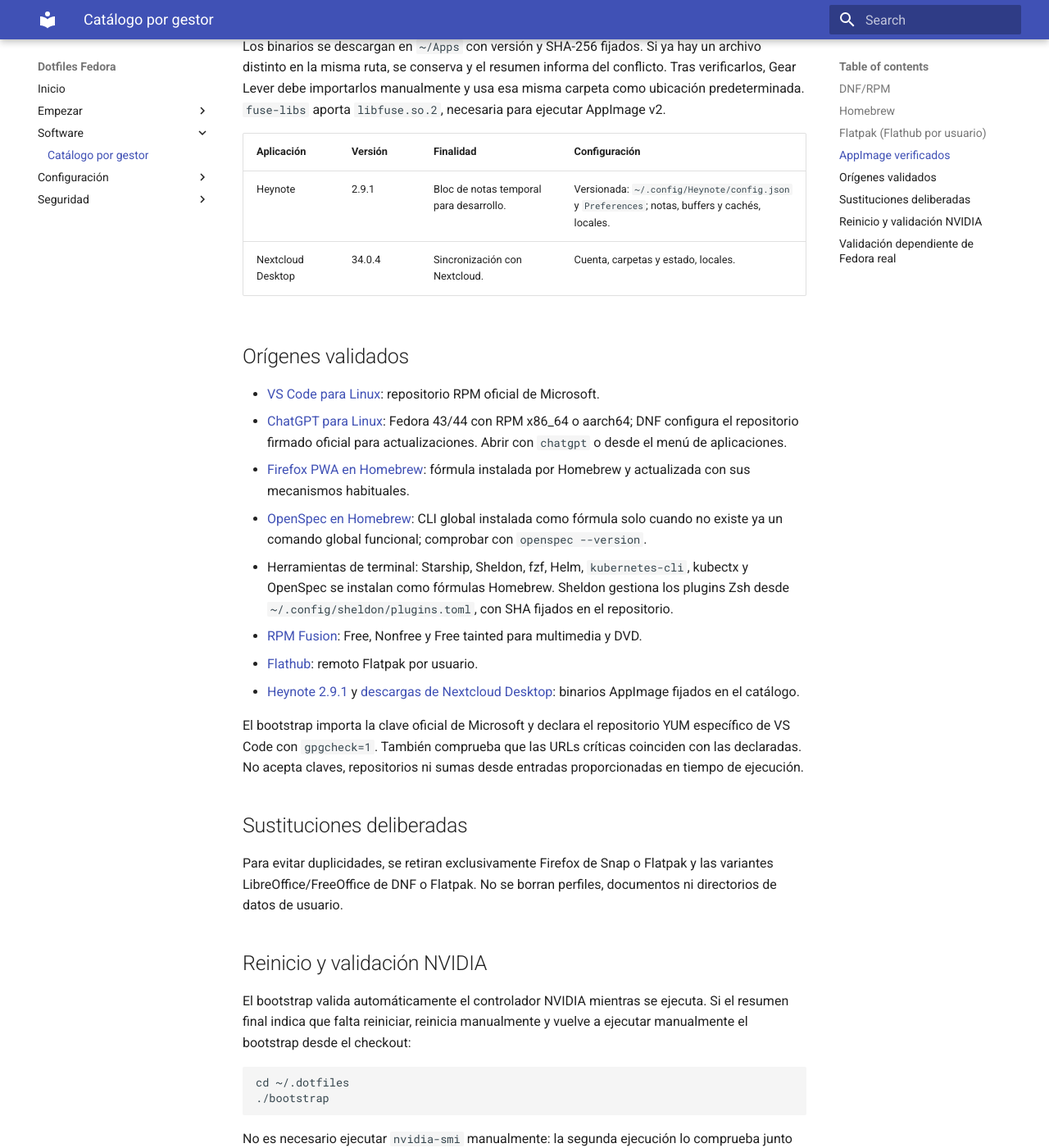
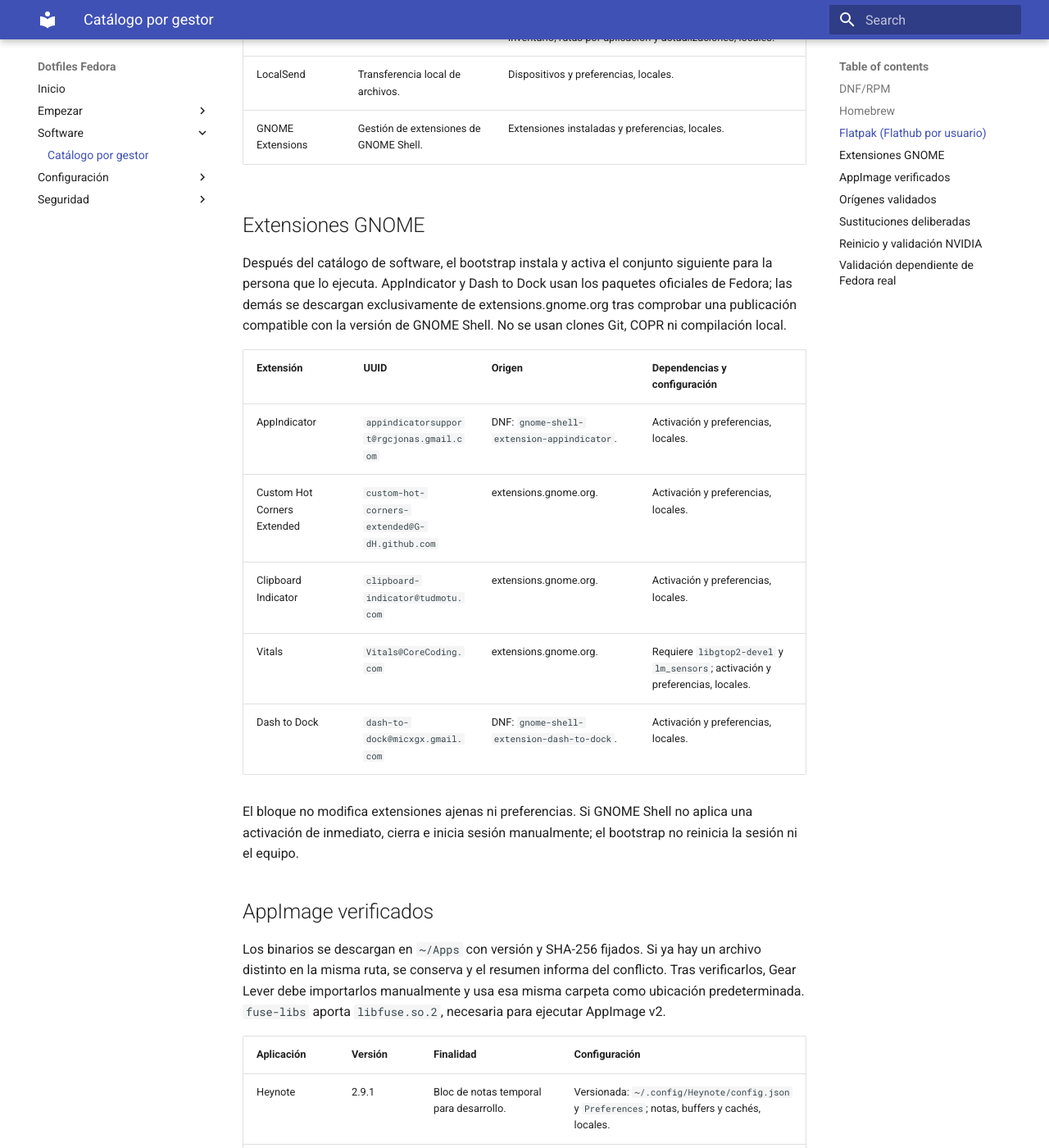
Before and after one commit to rdiezsj/dotfiles, an MkDocs documentation site: the page built from docs/catalogo-fedora.md, in a window 1280 px wide and 1400 px high, scrolled down 3515 px. Shown: the whole window at 82% size. Built offline with MkDocs 1.6.1 and Material for MkDocs 9.7.7, drawn with Linux system fonts in a browser that asks for light colours; some of the changed text lies outside the part shown.

Commit message:
feat: configura extensiones GNOME esenciales

```diff
--- a/docs/catalogo-fedora.md
+++ b/docs/catalogo-fedora.md
@@ -25,6 +25,10 @@
 | pipx | Instalación aislada de aplicaciones Python. | Local. |
 | Input Remapper | Remapeo de dispositivos; habilita su servicio de sistema. | Versionado: directorio completo `~/.config/input-remapper-2/`, incluido el perfil asociado a Logitech MX Master 3. |
 | fuse-libs | Biblioteca FUSE v2 para ejecutar AppImage v2. | Local. |
+| AppIndicator | Indicadores de aplicaciones para GNOME Shell. | Activación local de la extensión; preferencias, locales. |
+| Dash to Dock | Dock configurable para GNOME Shell. | Activación y preferencias, locales. |
+| libgtop2-devel | Biblioteca de métricas del sistema requerida por Vitals. | Local. |
+| lm_sensors | Lectura de sensores de hardware requerida por Vitals. | Local. |
 | msmtp | Cliente SMTP compatible con sendmail. | Versionada sin secretos: `~/.config/msmtp/config`. |
 | Flameshot | Capturas de pantalla. | Versionada: `~/.config/flameshot/flameshot.ini`. |
 | Visual Studio Code | Editor y entorno de desarrollo. | Local. |
@@ -80,6 +84,26 @@
 | LocalSend | Transferencia local de archivos. | Dispositivos y preferencias, locales. |
 | GNOME Extensions | Gestión de extensiones de GNOME Shell. | Extensiones instaladas y preferencias, locales. |
 
+## Extensiones GNOME
+
+Después del catálogo de software, el bootstrap instala y activa el conjunto
+siguiente para la persona que lo ejecuta. AppIndicator y Dash to Dock usan los
+paquetes oficiales de Fedora; las demás se descargan exclusivamente de
+extensions.gnome.org tras comprobar una publicación compatible con la versión
+de GNOME Shell. No se usan clones Git, COPR ni compilación local.
+
+| Extensión | UUID | Origen | Dependencias y configuración |
+| --- | --- | --- | --- |
+| AppIndicator | `appindicatorsupport@rgcjonas.gmail.com` | DNF: `gnome-shell-extension-appindicator`. | Activación y preferencias, locales. |
+| Custom Hot Corners Extended | `custom-hot-corners-extended@G-dH.github.com` | extensions.gnome.org. | Activación y preferencias, locales. |
+| Clipboard Indicator | `clipboard-indicator@tudmotu.com` | extensions.gnome.org. | Activación y preferencias, locales. |
+| Vitals | `Vitals@CoreCoding.com` | extensions.gnome.org. | Requiere `libgtop2-devel` y `lm_sensors`; activación y preferencias, locales. |
+| Dash to Dock | `dash-to-dock@micxgx.gmail.com` | DNF: `gnome-shell-extension-dash-to-dock`. | Activación y preferencias, locales. |
+
+El bloque no modifica extensiones ajenas ni preferencias. Si GNOME Shell no
+aplica una activación de inmediato, cierra e inicia sesión manualmente; el
+bootstrap no reinicia la sesión ni el equipo.
+
 ## AppImage verificados
 
 Los binarios se descargan en `~/Apps` con versión y SHA-256 fijados. Si ya hay
@@ -102,6 +126,7 @@
 - Herramientas de terminal: Starship, Sheldon, fzf, Helm, `kubernetes-cli`, kubectx y OpenSpec se instalan como fórmulas Homebrew. Sheldon gestiona los plugins Zsh desde `~/.config/sheldon/plugins.toml`, con SHA fijados en el repositorio.
 - [RPM Fusion](https://rpmfusion.org/): Free, Nonfree y Free tainted para multimedia y DVD.
 - [Flathub](https://flathub.org/): remoto Flatpak por usuario.
+- [Extensiones GNOME](https://extensions.gnome.org/): origen de las publicaciones compatibles de Custom Hot Corners Extended, Clipboard Indicator y Vitals.
 - [Heynote 2.9.1](https://github.com/heyman/heynote/releases/tag/v2.9.1) y [descargas de Nextcloud Desktop](https://download.nextcloud.com/desktop/releases/Linux/): binarios AppImage fijados en el catálogo.
 
 El bootstrap importa la clave oficial de Microsoft y declara el repositorio YUM específico de VS Code con `gpgcheck=1`. También comprueba que las URLs críticas coinciden con las declaradas. No acepta claves, repositorios ni sumas desde entradas proporcionadas en tiempo de ejecución.
```
Also changed, not shown: openspec/changes/configure-essential-gnome-extensions/design.md (added, +68 -0 lines), openspec/changes/configure-essential-gnome-extensions/proposal.md (added, +39 -0 lines), openspec/changes/configure-essential-gnome-extensions/specs/fedora-software-catalog/spec.md (added, +18 -0 lines), openspec/changes/configure-essential-gnome-extensions/specs/gnome-extension-management/spec.md (added, +51 -0 lines), openspec/changes/configure-essential-gnome-extensions/tasks.md (added, +18 -0 lines), 9 other files.
